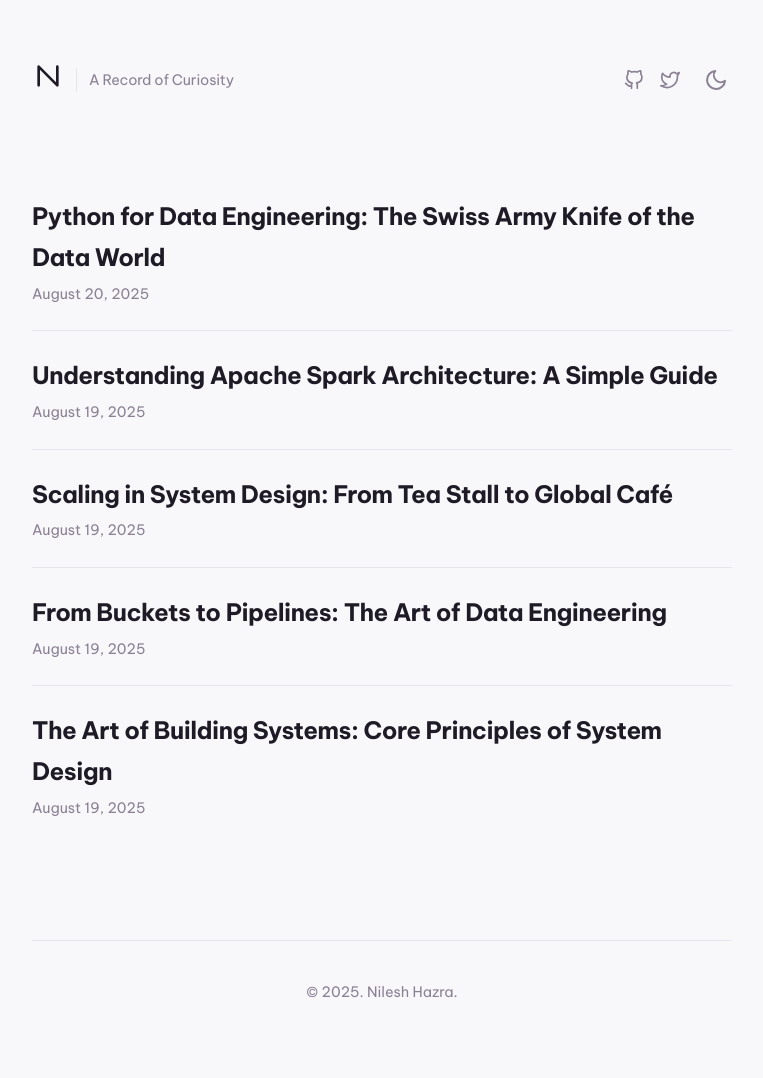
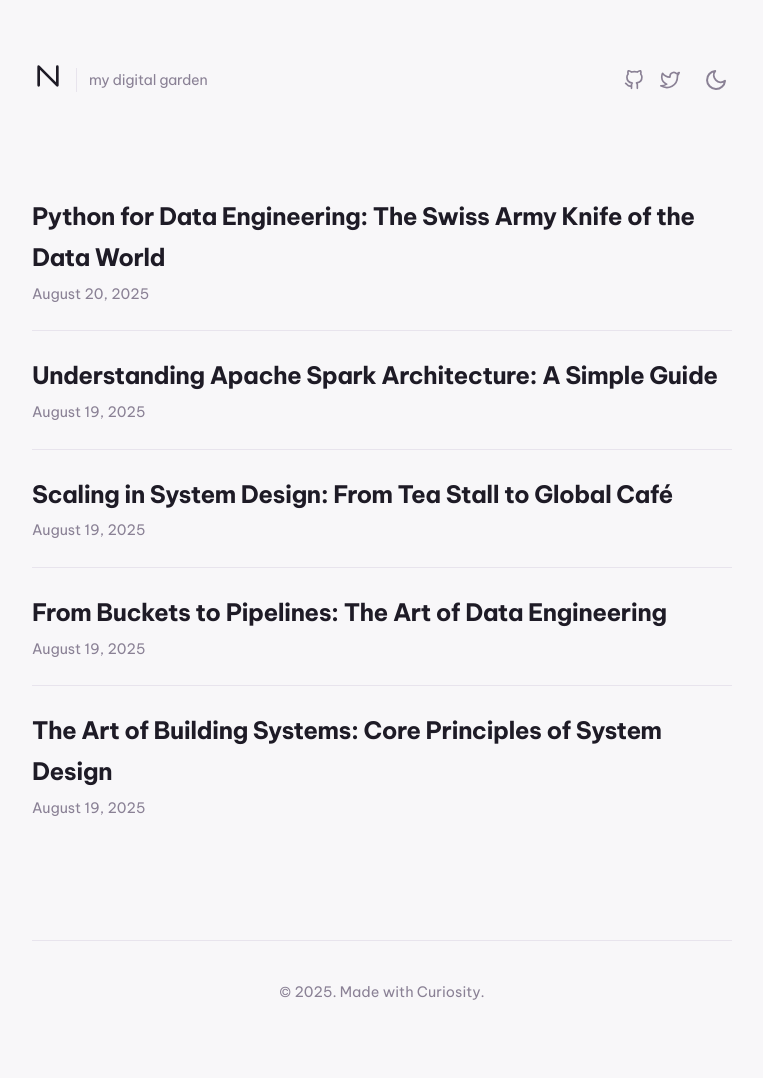
Before and after one commit to nileshhazra/second-brain, a Jekyll site: the page built from index.md, in a window 1280 px wide. Shown: the whole page, without its empty margins (258-1021 px from the left). Built offline with Jekyll 4.4.1, drawn with Linux system fonts in a browser that asks for light colours.

Commit message:
update template

```diff
--- a/_layouts/default.html
+++ b/_layouts/default.html
@@ -22,7 +22,7 @@
           <path d="M5,19V5 L19,19V5"></path>
         </svg>
       </a>
-      <div class="site-tagline">A Record of Curiosity</div>
+      <div class="site-tagline">my digital garden</div>
     </div>
     <div class="header-controls">
       <div class="social-links">
@@ -46,7 +46,7 @@
       </main>
 
       <footer class="site-footer">
-        <p>&copy; {{ "now" | date: "%Y" }}. Nilesh Hazra.</p>
+        <p>&copy; {{ "now" | date: "%Y" }}. Made with Curiosity.</p>
       </footer>
     </div>
 
```
